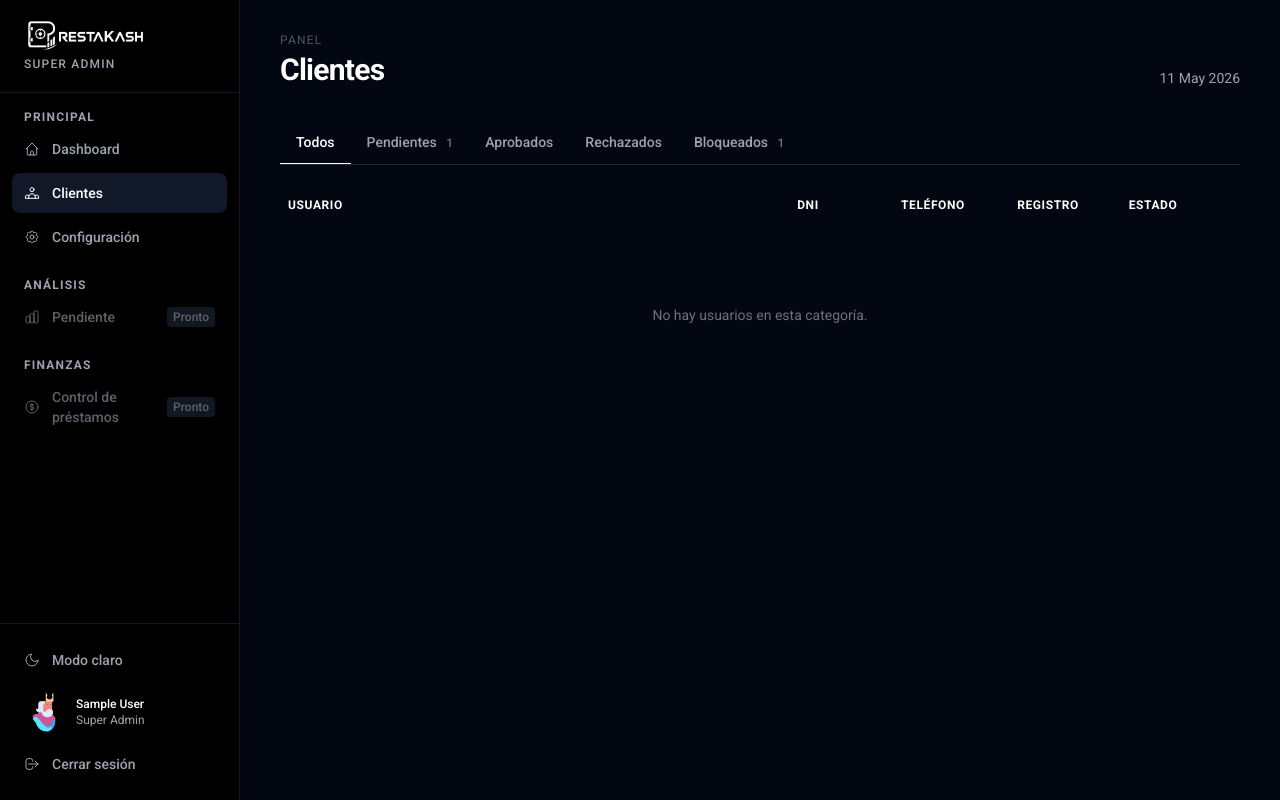
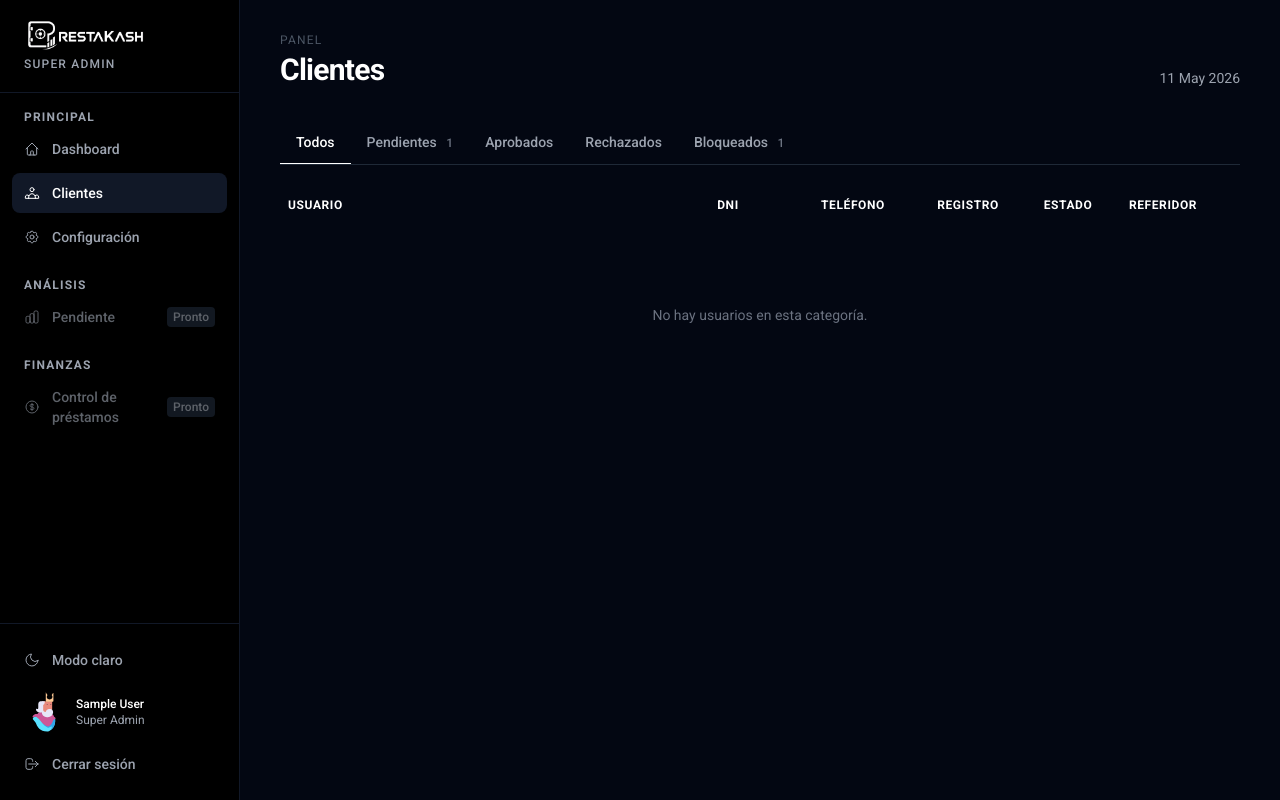
Before and after one commit to AlexQuintana147/PrestaKash, a Laravel app: page /gestion-interna/usuarios in a window 1280 px wide. Run offline with Laravel 12, Linux system fonts and the light colour scheme; a user stored in the database is signed in; data comes from the database, SQL or seed files in the repository; tables that the repository leaves empty hold one stand-in row (values such as "Sample post"); parts of the project's set-up code (start-up, migrations or seed data) failed here and were passed over; some libraries are stand-ins or nearby versions.

Commit message:
Referido por

```diff
--- a/app/Http/Controllers/SuperAdmin/UsersController.php
+++ b/app/Http/Controllers/SuperAdmin/UsersController.php
@@ -23,7 +23,7 @@ class UsersController extends Controller
             $users = collect(); // no hay paginación para bloqueados por ahora
             $blockedUsers = BlockedUser::latest()->get();
         } else {
-            $query = User::with(['documents', 'role'])
+            $query = User::with(['documents', 'role', 'referrer'])
                 ->whereHas('role', fn($q) => $q->where('name', '!=', 'superadmin'))
                 ->where('profile_completed', true);
 
--- a/resources/views/superadmin/users/index.blade.php
+++ b/resources/views/superadmin/users/index.blade.php
@@ -79,12 +79,13 @@
 
     <!-- Cabecera de columnas (solo desktop) -->
     @if($filter !== 'blocked')
-    <div class="hidden md:grid py-2 mb-1 px-2 text-xs font-semibold text-gray-900 dark:text-white uppercase tracking-wider items-center" style="grid-template-columns: 1fr 120px 130px 100px 110px 24px;">
+    <div class="hidden md:grid py-2 mb-1 px-2 text-xs font-semibold text-gray-900 dark:text-white uppercase tracking-wider items-center" style="grid-template-columns: 1fr 120px 130px 100px 100px 90px 24px;">
         <span>Usuario</span>
         <span class="text-center">DNI</span>
         <span class="text-center">Teléfono</span>
         <span class="text-center">Registro</span>
         <span class="text-center">Estado</span>
+        <span class="text-center">Referidor</span>
         <span></span>
     </div>
     @endif
@@ -138,7 +139,7 @@
     @php $status = $user->documents?->status @endphp
     <a href="{{ route('superadmin.users.show', $user) }}"
        class="flex md:grid items-center py-4 border-b border-gray-200 dark:border-gray-900 hover:bg-gray-50 dark:hover:bg-gray-900/30 -mx-2 px-2 rounded-lg transition-colors group"
-       style="grid-template-columns: 1fr 120px 130px 100px 110px 24px;">
+       style="grid-template-columns: 1fr 120px 130px 100px 100px 90px 24px;">
 
         <div class="flex items-center gap-3 min-w-0">
             @php
@@ -181,6 +182,17 @@
             @endif
         </div>
 
+        <!-- Referido por -->
+        <div class="hidden md:flex items-center justify-center bg-yellow-50/50 dark:bg-yellow-900/10 h-full">
+            @if($user->referrer)
+                <span class="text-xs text-yellow-700 dark:text-yellow-400 font-medium" title="{{ $user->referrer->name }}">
+                    {{ $user->referrer->first_name }} {{ Str::substr($user->referrer->last_name, 0, 1) }}.
+                </span>
+            @else
+                <span class="text-xs text-gray-400">—</span>
+            @endif
+        </div>
+
         <svg class="w-3.5 h-3.5 text-gray-300 dark:text-gray-500 group-hover:text-gray-500 dark:group-hover:text-gray-400 transition-colors hidden md:block" fill="none" stroke="currentColor" viewBox="0 0 24 24">
             <path stroke-linecap="round" stroke-linejoin="round" stroke-width="2" d="M9 5l7 7-7 7"/>
         </svg>
```
